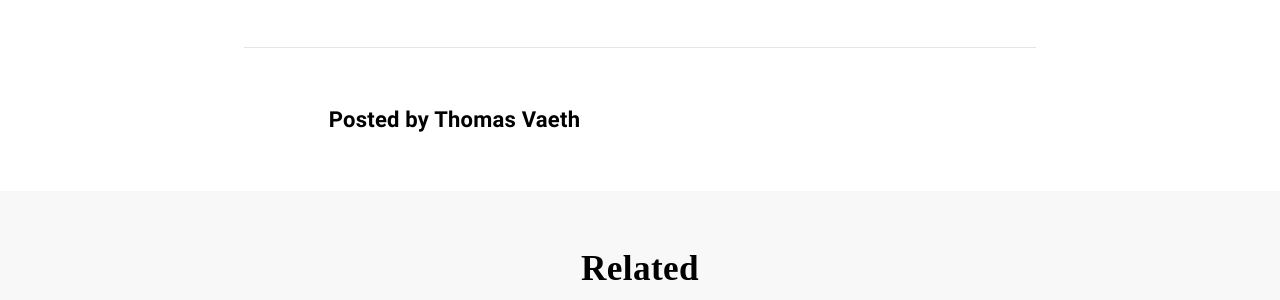
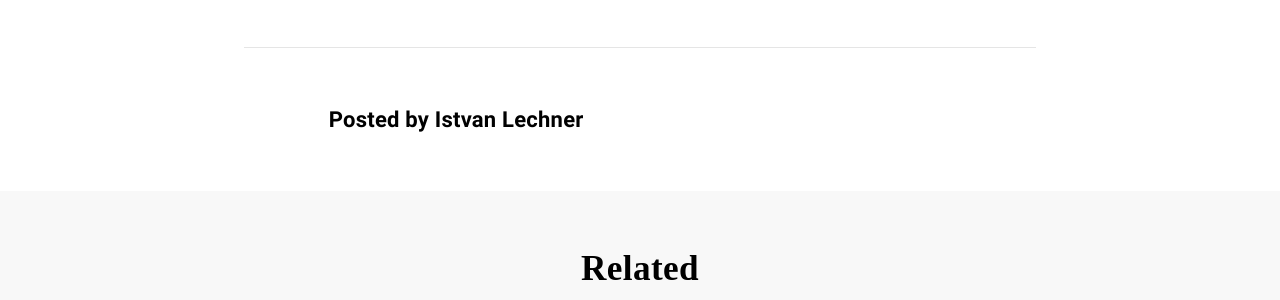
Before and after one commit to vestalux/tete, a Jekyll site: the page built from _posts/2017-10-16-beard.markdown, in a window 1280 px wide and 900 px high, scrolled down 2788 px. Shown: the part 153-453 px from the top of the window. Built offline with Jekyll 4.4.1, drawn with Linux system fonts in a browser that asks for light colours; some web fonts are replaced.

Commit message:
Update post.html

```diff
--- a/_layouts/post.html
+++ b/_layouts/post.html
@@ -40,8 +40,18 @@ layout: default
       <div class="section-padding">
         <div class="grid-small">
           {% assign author = site[page.author] %}
-            <span class="post__author">Posted by <a href="{{ author['url'] }}" title="More By {{ page.author }}">{{ page.author }}</a></span>
-         <p class="post__bio">{{ author["bio"] }}</p>
+
+          {% if author %}
+<span class="post__author">Posted by <a href="{{ author.url }}" title="More By {{ author.name }}">{{ author.name }}</a></span>
+<p class="post__bio">{{ author.bio}}</p>
+          {% else %}
+  <span>
+   <span class="post__author">Posted by Istvan Lechner</span>
+  </span>
+{% endif %}
+
+
+
 
 
         </div>
```
